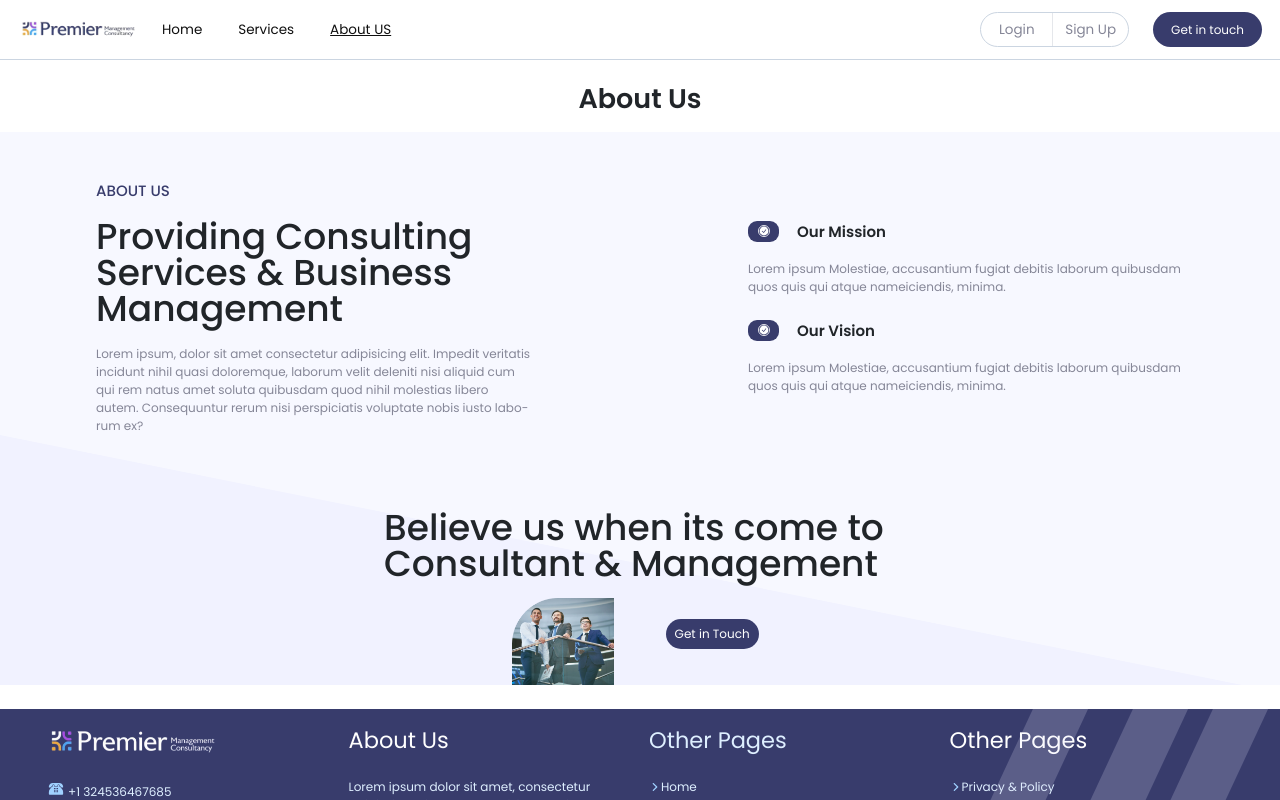
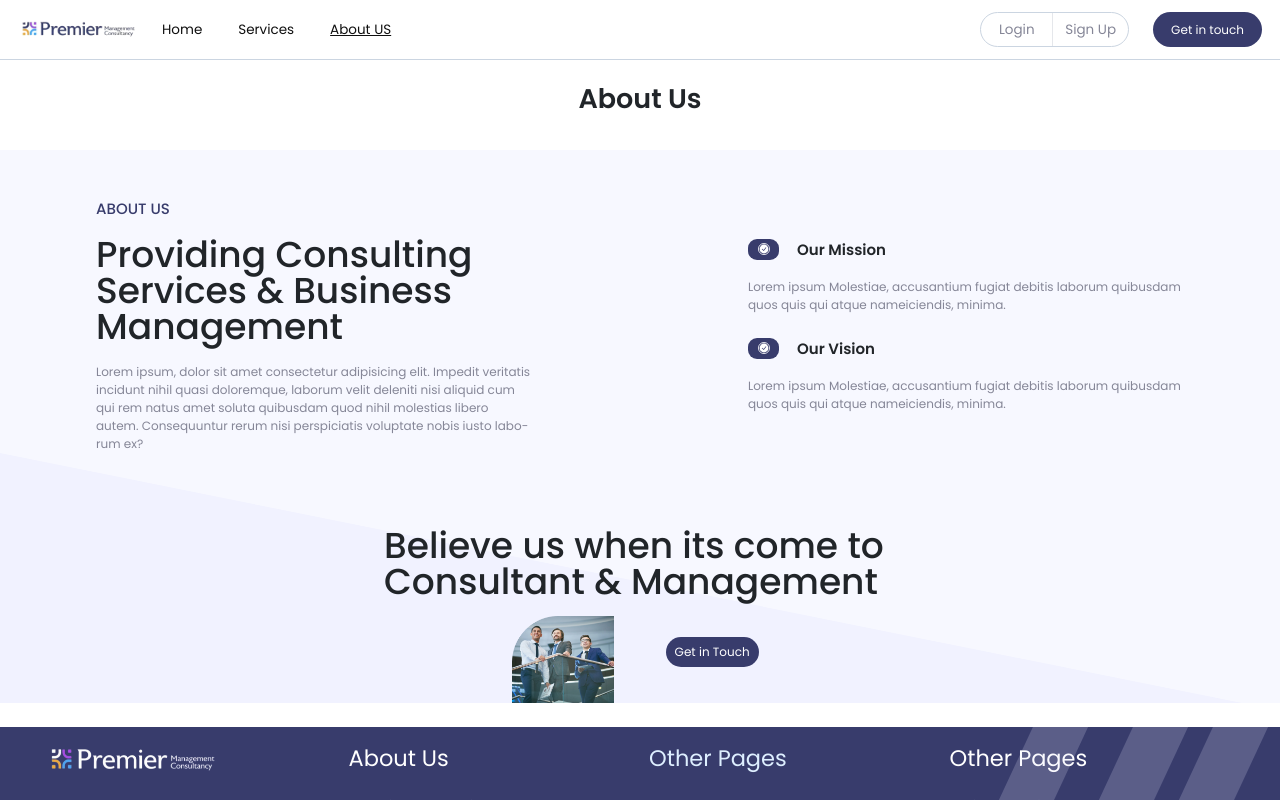
Before and after one commit to muaz2522/premier-management-company-admin, a React (Vite) app: page /about in a window 1280 px wide. Shown: the top 800 px of the page. Built offline with nearby package versions, Linux system fonts and the light colour scheme.

Commit message:
link modify

```diff
--- a/src/Pages/About.jsx
+++ b/src/Pages/About.jsx
@@ -6,7 +6,7 @@ import ButtonLink from '../ui/ButtonLink';
 function About() {
     return (
         <section className='bg-ground-color'>
-            <h2 className="text-4xl font-semibold text-center my-8 relative bg-white pb-4">About Us</h2>
+            <h2 className="text-4xl font-semibold text-center my-8 relative bg-white pb-12">About Us</h2>
             <div className="grid sm:grid-cols-2 custom-min:grid-cols-1 custom-min:gap-8 place-items-center custom-min:pt-4 sm:pt-8 lg:px-16 sm:gap-4 md:gap-16 lg:gap-40 h-full">
                 <div className="flex gap-4 flex-col px-16">
                 {/* <img src={src1} alt="About Image" className='absolute custom-min:left-48 sm:left-2/4 top-0 w-1/5 z-1 opacity-30' /> */}
--- a/src/components/login/index.jsx
+++ b/src/components/login/index.jsx
@@ -4,7 +4,7 @@ import EmailInput from '../../ui/form/EmailInput';
 import { PasswordInput } from '../../ui/form/PasswordInput';
 import Button from '../../ui/Button';
 import * as Icons from '../../assets/icons';
-import { Link } from 'react-router-dom';
+import { Link, NavLink } from 'react-router-dom';
 
 export default function LoginForm() {
   const { register, handleSubmit, formState: { errors } } = useForm();
@@ -20,7 +20,7 @@ export default function LoginForm() {
 
       <Link to="/forgot" className='d-block pb-8 text-sky-600 mt-2 hover:underline'>Forgot your Password?</Link>
 
-      <Button type="submit" className="py-2 px-4">Sign In</Button>
+      <NavLink to="/dashboard"><Button type="submit" className="py-2 px-4">Sign In</Button></NavLink>
     </form>
   );
 }
```
